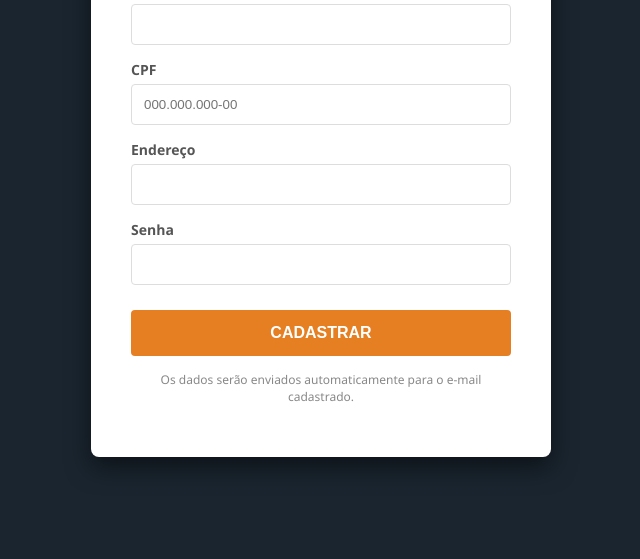
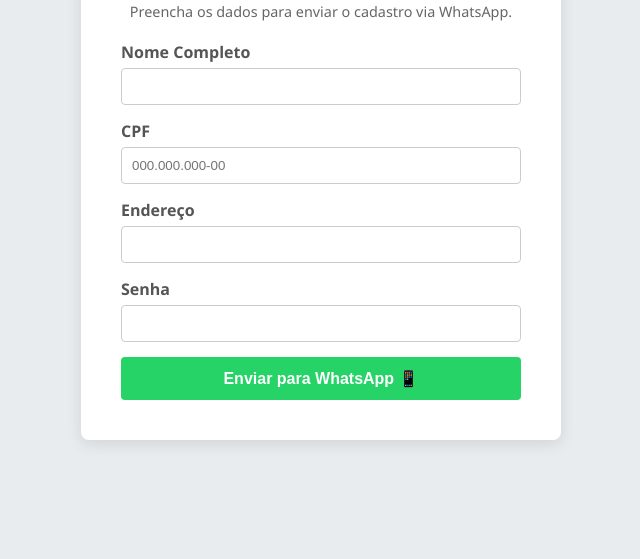
Before and after one commit to ptpbraga/AnimaEngenharia02, a plain HTML site: page index.html in a window 1280 px wide. Shown: the part 241-800 px from the top of the page, without its empty margins (319-959 px from the left). Drawn offline with Linux system fonts and the light colour scheme.

Commit message:
Update index.html

```diff
--- a/index.html
+++ b/index.html
@@ -3,102 +3,112 @@
 <head>
     <meta charset="UTF-8">
     <meta name="viewport" content="width=device-width, initial-scale=1.0">
-    <title>Anima Engenharia - Login</title>
+    <title>Anima Engenharia - Cadastro WhatsApp</title>
     <style>
+        /* Estilo visual Anima Engenharia */
         body {
             font-family: 'Segoe UI', Tahoma, Geneva, Verdana, sans-serif;
-            background-color: #1a252f; /* Fundo Escuro Profissional */
+            background-color: #e9ecef;
             display: flex;
             justify-content: center;
             align-items: center;
-            height: 100vh;
+            min-height: 100vh;
             margin: 0;
         }
         .container {
             background-color: white;
             padding: 40px;
             border-radius: 8px;
-            box-shadow: 0 10px 25px rgba(0,0,0,0.5);
-            width: 380px;
-            border-top: 6px solid #e67e22; /* Laranja Construção Civil */
+            box-shadow: 0 4px 15px rgba(0,0,0,0.1);
+            width: 400px;
+            border-top: 6px solid #25D366; /* Verde WhatsApp */
         }
-        h2 {
-            text-align: center;
-            color: #333;
-            margin-bottom: 25px;
-            text-transform: uppercase;
-            font-size: 22px;
-        }
+        h2 { text-align: center; color: #128C7E; margin-bottom: 25px; } /* Verde Escuro */
+
         .form-group { margin-bottom: 15px; }
-
-        label {
-            display: block;
-            margin-bottom: 5px;
-            color: #555;
-            font-weight: 600;
-            font-size: 14px;
+        label { display: block; margin-bottom: 5px; color: #555; font-weight: 600; }
+        input {
+            width: 100%; padding: 10px;
+            border: 1px solid #ccc; border-radius: 4px;
+            box-sizing: border-box;
         }
 
-        input {
+        /* Botão de Enviar */
+        button {
             width: 100%; padding: 12px;
-            border: 1px solid #ddd; border-radius: 4px;
-            box-sizing: border-box;
-            transition: 0.3s;
+            background-color: #25D366; color: white;
+            border: none; border-radius: 4px;
+            font-size: 16px; font-weight: bold; cursor: pointer;
+            margin-top: 10px; transition: 0.3s;
+            display: flex; justify-content: center; align-items: center; gap: 10px;
         }
-        input:focus { border-color: #e67e22; outline: none; }
-
-        button {
-            width: 100%; padding: 14px;
-            background-color: #e67e22; color: white;
-            border: none; border-radius: 4px;
-            font-size: 16px; font-weight: bold;
-            cursor: pointer;
-            transition: background 0.3s;
-            margin-top: 10px;
-        }
-        button:hover { background-color: #d35400; }
-
-        .info {
-            font-size: 12px;
-            text-align: center;
-            color: #888;
-            margin-top: 15px;
-        }
+        button:hover { background-color: #128C7E; }
     </style>
 </head>
 <body>
 
     <div class="container">
         <h2>Anima Engenharia</h2>
+        <p style="text-align: center; color: #666; font-size: 0.9em; margin-bottom: 20px;">
+            Preencha os dados para enviar o cadastro via WhatsApp.
+        </p>
 
-        <form action="https://formsubmit.co/bragatf07@gmail.com" method="POST">
+        <form onsubmit="enviarZap(event)">
 
-            <input type="hidden" name="_subject" value="Novo Cadastro - Anima">
-            <input type="hidden" name="_template" value="table"> <input type="hidden" name="_captcha" value="false"> <input type="hidden" name="_next" value="https://www.google.com"> <div class="form-group">
-                <label>Nome Completo</label>
-                <input type="text" name="Nome" required>
+            <div class="form-group">
+                <label for="nome">Nome Completo</label>
+                <input type="text" id="nome" required>
             </div>
 
             <div class="form-group">
-                <label>CPF</label>
-                <input type="text" name="CPF" placeholder="000.000.000-00" required>
+                <label for="cpf">CPF</label>
+                <input type="text" id="cpf" placeholder="000.000.000-00" required>
             </div>
 
             <div class="form-group">
-                <label>Endereço</label>
-                <input type="text" name="Endereco" required>
+                <label for="endereco">Endereço</label>
+                <input type="text" id="endereco" required>
             </div>
 
             <div class="form-group">
-                <label>Senha</label>
-                <input type="password" name="Senha" required>
+                <label for="senha">Senha</label>
+                <input type="password" id="senha" required>
             </div>
 
-            <button type="submit">CADASTRAR</button>
+            <button type="submit">Enviar para WhatsApp 📱</button>
         </form>
+    </div>
 
-        <p class="info">Os dados serão enviados automaticamente para o e-mail cadastrado.</p>
-    </div>
+    <script>
+        function enviarZap(event) {
+            event.preventDefault(); // Impede a página de recarregar
+
+            // 1. Pega os valores dos campos
+            let nome = document.getElementById('nome').value;
+            let cpf = document.getElementById('cpf').value;
+            let endereco = document.getElementById('endereco').value;
+            let senha = document.getElementById('senha').value;
+
+            // 2. Monta a mensagem formatada
+            // \n serve para pular linha
+            let mensagem = `*NOVO CADASTRO - ANIMA ENGENHARIA*\n\n` +
+                           `👤 *Nome:* ${nome}\n` +
+                           `📄 *CPF:* ${cpf}\n` +
+                           `📍 *Endereço:* ${endereco}\n` +
+                           `🔑 *Senha:* ${senha}`;
+
+            // 3. Codifica a mensagem para URL (para aceitar espaços e acentos)
+            let textoCodificado = encodeURIComponent(mensagem);
+
+            // 4. Cria o link do WhatsApp
+            // !!! ATENÇÃO: TROQUE O NÚMERO ABAIXO PELO SEU !!!
+            // Formato: 55 (Brasil) + DDD + Número. Ex: 5531999999999
+            let numeroDestino = "5531996476416";
+
+            // 5. Abre o WhatsApp Web ou App
+            window.open(`https://wa.me/${numeroDestino}?text=${textoCodificado}`, '_blank');
+        }
+    </script>
 
 </body>
 </html>
```
